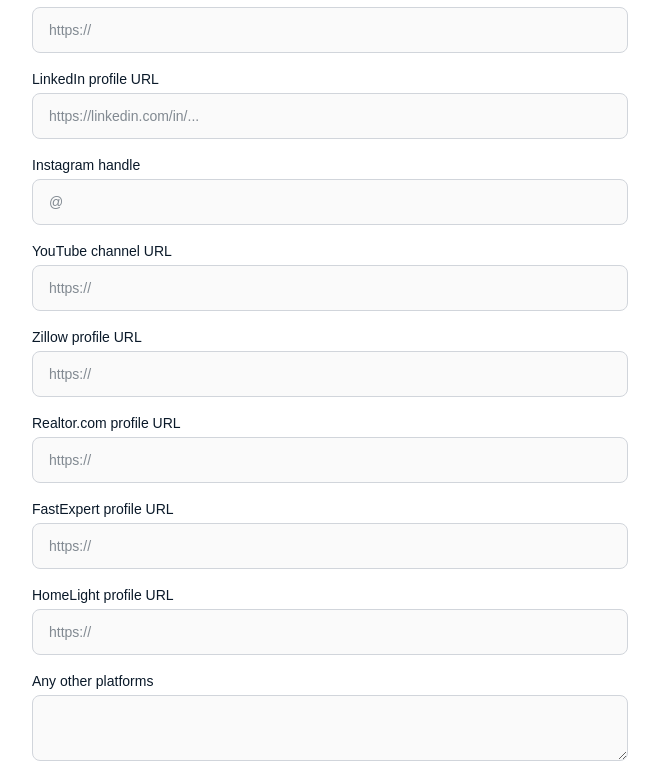
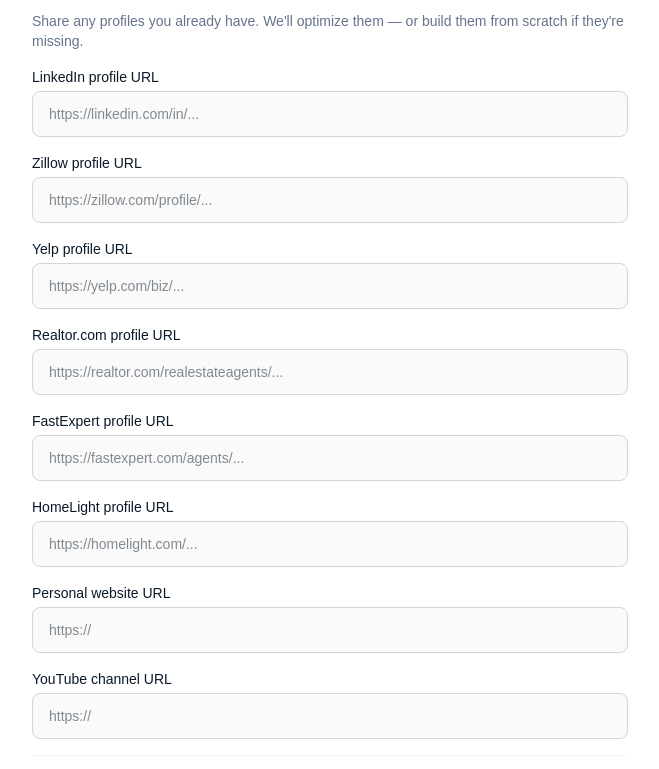
Before and after one commit to radleyraven/cited-dashboard, a Next.js app: page /intake in a window 1280 px wide. Shown: the part 1991-2760 px from the top of the page, without its empty margins (332-991 px from the left). Built offline with nearby package versions, Linux system fonts and the light colour scheme.

Commit message:
Intake form: add Yelp, reorder platforms by PRISM priority, Instagram to optional, email + full platform pre-fill from audit data

```diff
--- a/src/app/intake/page.tsx
+++ b/src/app/intake/page.tsx
@@ -18,14 +18,17 @@ type FormData = {
   differentiator: string;
   reviewPlatforms: string[];
   reviewOther: string;
-  websiteUrl: string;
+  // Platforms ordered by PRISM priority
   linkedinUrl: string;
-  instagramHandle: string;
-  youtubeUrl: string;
   zillowUrl: string;
+  yelpUrl: string;
   realtorUrl: string;
   fastexpertUrl: string;
   homelightUrl: string;
+  websiteUrl: string;
+  youtubeUrl: string;
+  // Optional channels
+  instagramHandle: string;
   otherPlatforms: string;
   gbpStatus: "" | "added" | "no-gbp";
 };
@@ -44,14 +47,15 @@ const initialForm: FormData = {
   differentiator: "",
   reviewPlatforms: [],
   reviewOther: "",
-  websiteUrl: "",
   linkedinUrl: "",
-  instagramHandle: "",
-  youtubeUrl: "",
   zillowUrl: "",
+  yelpUrl: "",
   realtorUrl: "",
   fastexpertUrl: "",
   homelightUrl: "",
+  websiteUrl: "",
+  youtubeUrl: "",
+  instagramHandle: "",
   otherPlatforms: "",
   gbpStatus: "",
 };
@@ -59,9 +63,10 @@ const initialForm: FormData = {
 const REVIEW_OPTIONS = [
   "Google Business Profile",
   "Zillow",
+  "Yelp",
+  "Realtor.com",
+  "FastExpert",
   "HomeLight",
-  "Realtor.com",
-  "Yelp",
 ];
 
 function IntakeForm() {
@@ -71,9 +76,16 @@ function IntakeForm() {
     return {
       ...initialForm,
       fullName: searchParams.get('fullName') || '',
+      email: searchParams.get('email') || '',
       brokerage: searchParams.get('brokerage') || '',
       primaryMarkets: searchParams.get('primaryMarkets') || '',
       zillowUrl: searchParams.get('zillowUrl') || '',
+      linkedinUrl: searchParams.get('linkedinUrl') || '',
+      yelpUrl: searchParams.get('yelpUrl') || '',
+      realtorUrl: searchParams.get('realtorUrl') || '',
+      fastexpertUrl: searchParams.get('fastexpertUrl') || '',
+      websiteUrl: searchParams.get('websiteUrl') || '',
+      youtubeUrl: searchParams.get('youtubeUrl') || '',
       yearsInMarket: searchParams.get('yearsInMarket') || '',
       topTransactions: searchParams.get('topTransactions') || '',
     };
@@ -347,97 +359,46 @@ function IntakeForm() {
             </div>
           </Section>
 
-          {/* Section 5 */}
+          {/* Section 5 — Platforms ordered by PRISM priority */}
           <Section number={5} title="Existing Platform Presence">
+            <p className="text-sm mb-4" style={{ color: "#64748b" }}>
+              Share any profiles you already have. We&apos;ll optimize them — or build them from scratch if they&apos;re missing.
+            </p>
+            <Field label="LinkedIn profile URL">
+              <input type="url" value={form.linkedinUrl} onChange={(e) => set("linkedinUrl", e.target.value)} className={`${inputClass} ${inputFocusRing}`} style={inputStyle} placeholder="https://linkedin.com/in/..." />
+            </Field>
+            <Field label="Zillow profile URL">
+              <input type="url" value={form.zillowUrl} onChange={(e) => set("zillowUrl", e.target.value)} className={`${inputClass} ${inputFocusRing}`} style={inputStyle} placeholder="https://zillow.com/profile/..." />
+            </Field>
+            <Field label="Yelp profile URL">
+              <input type="url" value={form.yelpUrl} onChange={(e) => set("yelpUrl", e.target.value)} className={`${inputClass} ${inputFocusRing}`} style={inputStyle} placeholder="https://yelp.com/biz/..." />
+            </Field>
+            <Field label="Realtor.com profile URL">
+              <input type="url" value={form.realtorUrl} onChange={(e) => set("realtorUrl", e.target.value)} className={`${inputClass} ${inputFocusRing}`} style={inputStyle} placeholder="https://realtor.com/realestateagents/..." />
+            </Field>
+            <Field label="FastExpert profile URL">
+              <input type="url" value={form.fastexpertUrl} onChange={(e) => set("fastexpertUrl", e.target.value)} className={`${inputClass} ${inputFocusRing}`} style={inputStyle} placeholder="https://fastexpert.com/agents/..." />
+            </Field>
+            <Field label="HomeLight profile URL">
+              <input type="url" value={form.homelightUrl} onChange={(e) => set("homelightUrl", e.target.value)} className={`${inputClass} ${inputFocusRing}`} style={inputStyle} placeholder="https://homelight.com/..." />
+            </Field>
             <Field label="Personal website URL">
-              <input
-                type="url"
-                value={form.websiteUrl}
-                onChange={(e) => set("websiteUrl", e.target.value)}
-                className={`${inputClass} ${inputFocusRing}`}
-                style={inputStyle}
-                placeholder="https://"
-              />
-            </Field>
-            <Field label="LinkedIn profile URL">
-              <input
-                type="url"
-                value={form.linkedinUrl}
-                onChange={(e) => set("linkedinUrl", e.target.value)}
-                className={`${inputClass} ${inputFocusRing}`}
-                style={inputStyle}
-                placeholder="https://linkedin.com/in/..."
-              />
-            </Field>
-            <Field label="Instagram handle">
-              <input
-                type="text"
-                value={form.instagramHandle}
-                onChange={(e) => set("instagramHandle", e.target.value)}
-                className={`${inputClass} ${inputFocusRing}`}
-                style={inputStyle}
-                placeholder="@"
-              />
+              <input type="url" value={form.websiteUrl} onChange={(e) => set("websiteUrl", e.target.value)} className={`${inputClass} ${inputFocusRing}`} style={inputStyle} placeholder="https://" />
             </Field>
             <Field label="YouTube channel URL">
-              <input
-                type="url"
-                value={form.youtubeUrl}
-                onChange={(e) => set("youtubeUrl", e.target.value)}
-                className={`${inputClass} ${inputFocusRing}`}
-                style={inputStyle}
-                placeholder="https://"
-              />
+              <input type="url" value={form.youtubeUrl} onChange={(e) => set("youtubeUrl", e.target.value)} className={`${inputClass} ${inputFocusRing}`} style={inputStyle} placeholder="https://" />
             </Field>
-            <Field label="Zillow profile URL">
-              <input
-                type="url"
-                value={form.zillowUrl}
-                onChange={(e) => set("zillowUrl", e.target.value)}
-                className={`${inputClass} ${inputFocusRing}`}
-                style={inputStyle}
-                placeholder="https://"
-              />
-            </Field>
-            <Field label="Realtor.com profile URL">
-              <input
-                type="url"
-                value={form.realtorUrl}
-                onChange={(e) => set("realtorUrl", e.target.value)}
-                className={`${inputClass} ${inputFocusRing}`}
-                style={inputStyle}
-                placeholder="https://"
-              />
-            </Field>
-            <Field label="FastExpert profile URL">
-              <input
-                type="url"
-                value={form.fastexpertUrl}
-                onChange={(e) => set("fastexpertUrl", e.target.value)}
-                className={`${inputClass} ${inputFocusRing}`}
-                style={inputStyle}
-                placeholder="https://"
-              />
-            </Field>
-            <Field label="HomeLight profile URL">
-              <input
-                type="url"
-                value={form.homelightUrl}
-                onChange={(e) => set("homelightUrl", e.target.value)}
-                className={`${inputClass} ${inputFocusRing}`}
-                style={inputStyle}
-                placeholder="https://"
-              />
-            </Field>
-            <Field label="Any other platforms">
-              <textarea
-                rows={2}
-                value={form.otherPlatforms}
-                onChange={(e) => set("otherPlatforms", e.target.value)}
-                className={`${inputClass} ${inputFocusRing}`}
-                style={inputStyle}
-              />
-            </Field>
+
+            {/* Optional channels */}
+            <div style={{ marginTop: '16px', paddingTop: '16px', borderTop: '1px solid #f1f5f9' }}>
+              <p className="text-xs font-semibold mb-3" style={{ color: '#94a3b8', letterSpacing: '1px', textTransform: 'uppercase' }}>Optional — Additional Channels</p>
+              <Field label="Instagram handle">
+                <input type="text" value={form.instagramHandle} onChange={(e) => set("instagramHandle", e.target.value)} className={`${inputClass} ${inputFocusRing}`} style={inputStyle} placeholder="@yourhandle" />
+              </Field>
+              <Field label="Any other platforms or profiles">
+                <textarea rows={2} value={form.otherPlatforms} onChange={(e) => set("otherPlatforms", e.target.value)} className={`${inputClass} ${inputFocusRing}`} style={inputStyle} placeholder="Bing Places, Apple Business, Expertise.com, etc." />
+              </Field>
+            </div>
           </Section>
 
           {/* Section 6 */}
--- a/src/app/score/[slug]/page.tsx
+++ b/src/app/score/[slug]/page.tsx
@@ -25,9 +25,12 @@ type ProspectData = {
 const prefillData: Record<string, Record<string, string>> = {
   'maria-santos': {
     fullName: 'Maria Santos',
+    email: 'rrmacmini@gmail.com',
     brokerage: 'Compass',
     primaryMarkets: 'Carlsbad, Encinitas, Solana Beach',
-    zillowUrl: 'zillow.com/profile/mariasantos',
+    zillowUrl: 'https://zillow.com/profile/mariasantos',
+    linkedinUrl: 'https://linkedin.com/in/maria-santos-realtor',
+    realtorUrl: 'https://realtor.com/realestateagents/maria-santos',
     yearsInMarket: '7',
     topTransactions: 'Approx. $48M career volume across Carlsbad/Encinitas',
   },
```
